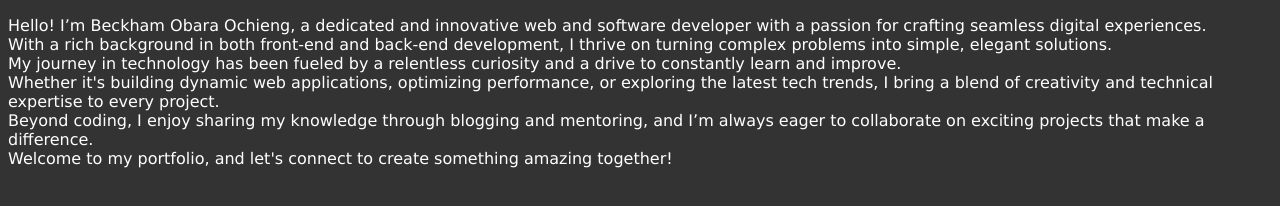
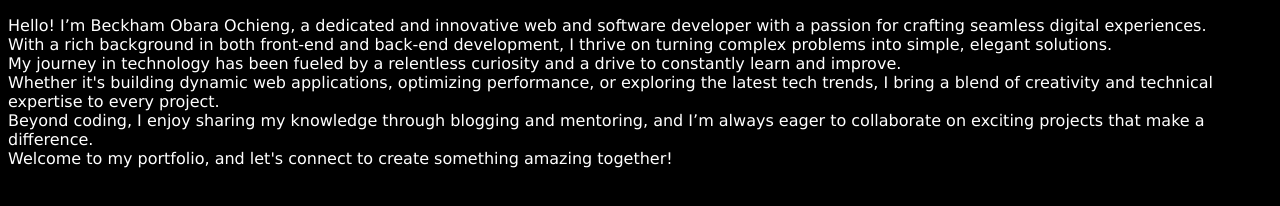
Before and after one commit to DavidxyzBecky/obarabeckhamochieng, a plain HTML site: page About me.htm in a window 1280 px wide. Drawn offline with Linux system fonts and the light colour scheme.

Commit message:
Update About me.css

```diff
--- a/About me.css
+++ b/About me.css
@@ -1,10 +1,11 @@
 body{
-    background-color: #333;
-    color: #fff;
+    background-color: black;
+    color: white;
     font-family: Verdana, Geneva, Tahoma, sans-serif;
 }
 h1{
     font-size: large;
+    text-align:center;
 }
 footer{
     position: fixed;
```
